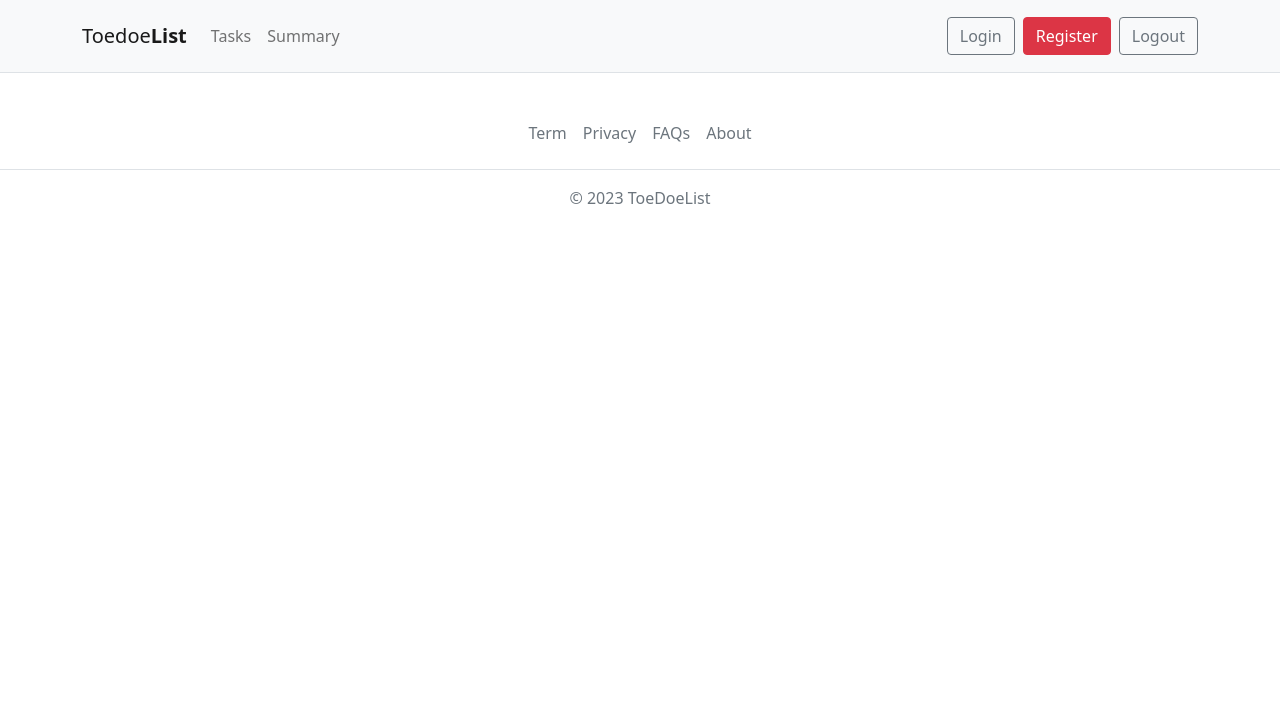
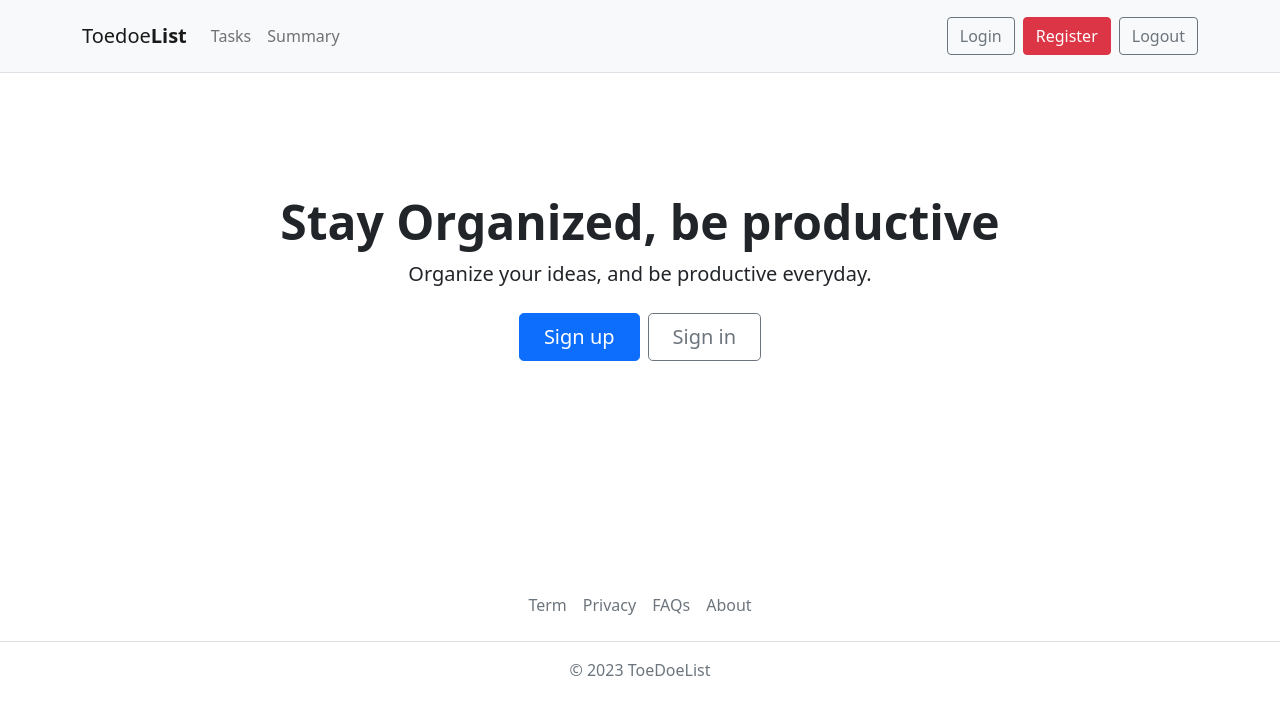
Before and after one commit to adrianodonisete/VueJs-Laravel-Fullstak-QA-Front, a Vue app: page / in a window 1280 px wide. Shown: the top 714 px of the page. Built offline with nearby package versions, Linux system fonts and the light colour scheme.

Commit message:
config vue route and transition

```diff
--- a/src/App.vue
+++ b/src/App.vue
@@ -5,8 +5,24 @@
 
 <template>
     <Navbar />
-    <router-view />
+    <router-view v-slot="{ Component }">
+        <transition
+            name="fade"
+            mode="out-in">
+            <component :is="Component" />
+        </transition>
+    </router-view>
     <Footer />
 </template>
 
-<style scoped></style>
+<style scoped>
+.fade-enter-active,
+.fade-leave-active {
+    transition: opacity 0.5s ease;
+}
+
+.fade-enter-from,
+.fade-leave-to {
+    opacity: 0;
+}
+</style>
--- /dev/null
+++ b/src/pages/HomePage.vue
@@ -0,0 +1,23 @@
+<template>
+    <main
+        class="px-4 py-5 my-5 text-center"
+        style="min-height: 50vh">
+        <h1 class="display-5 fw-bold mt-4">Stay Organized, be productive</h1>
+        <div class="col-lg-6 mx-auto">
+            <p class="lead mb-4">Organize your ideas, and be productive everyday.</p>
+            <div class="d-grid gap-2 d-sm-flex justify-content-sm-center">
+                <router-link
+                    :to="{ name: 'register' }"
+                    class="btn btn-primary btn-lg px-4 gap-3">
+                    Sign up
+                </router-link>
+
+                <router-link
+                    :to="{ name: 'login' }"
+                    class="btn btn-outline-secondary btn-lg px-4">
+                    Sign in
+                </router-link>
+            </div>
+        </div>
+    </main>
+</template>
--- a/src/pages/LoginPage.vue
+++ b/src/pages/LoginPage.vue
@@ -1,4 +1,5 @@
 <template>
+    <main style="min-height: 50vh; margin-top: 2rem">
         <h1>Login page</h1>
 
         <button
@@ -6,6 +7,7 @@
             @click.prevent="handleClick">
             Login
         </button>
+    </main>
 </template>
 
 <script setup>
--- /dev/null
+++ b/src/pages/errors/NotFoundErrorPage.vue
@@ -0,0 +1,10 @@
+<template>
+    <div class="container py-5">
+        <h1>404</h1>
+        <p>
+            Page <code>{{ $route.params.notFound }}</code> not found!
+        </p>
+
+        <router-link :to="{ name: 'tasks' }">Back to your tasks</router-link>
+    </div>
+</template>
--- a/src/router/index.js
+++ b/src/router/index.js
@@ -1,8 +1,21 @@
 import { createRouter, createWebHistory } from 'vue-router';
 import routes from './router';
 
-export default createRouter({
+const router = createRouter({
     routes,
     history: createWebHistory(),
     linkActiveClass: 'active',
 });
+
+router.beforeEach((to, from) => {
+    if (to.meta.auth) {
+        return {
+            name: 'login',
+            query: {
+                redirect: to.fullPath,
+            },
+        };
+    }
+});
+
+export default router;
--- a/src/router/router.js
+++ b/src/router/router.js
@@ -2,17 +2,30 @@
 import LoginPage from '../pages/LoginPage.vue';
 import RegisterPage from '../pages/RegisterPage.vue';
 import SummaryPage from '../pages/SummaryPage.vue';
+import NotFoundErrorPage from '../pages/errors/NotFoundErrorPage.vue';
+import HomePage from '../pages/HomePage.vue';
 
 const routes = [
+    {
+        path: '/',
+        component: HomePage,
+        name: 'home',
+    },
     {
         path: '/tasks',
         component: TaskPage,
         name: 'tasks',
+        // meta: {
+        //     auth: true,
+        // },
     },
     {
         path: '/summary',
         component: SummaryPage,
         name: 'summary',
+        // meta: {
+        //     auth: true,
+        // },
     },
     {
         path: '/login',
@@ -24,6 +37,11 @@
         component: RegisterPage,
         name: 'register',
     },
+    {
+        path: '/:notFound(.*)',
+        component: NotFoundErrorPage,
+        name: 'error.404',
+    },
 ];
 
 export default routes;
```
Also changed, not shown: info.txt. Lines whose indentation alone changed are shown as unchanged.
